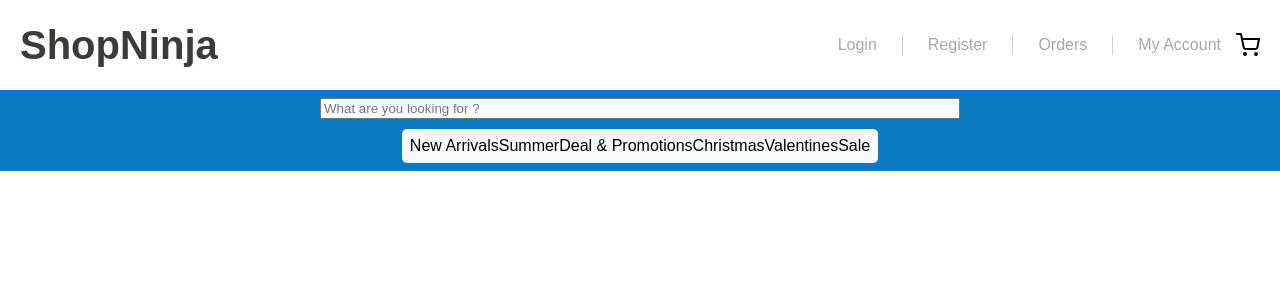
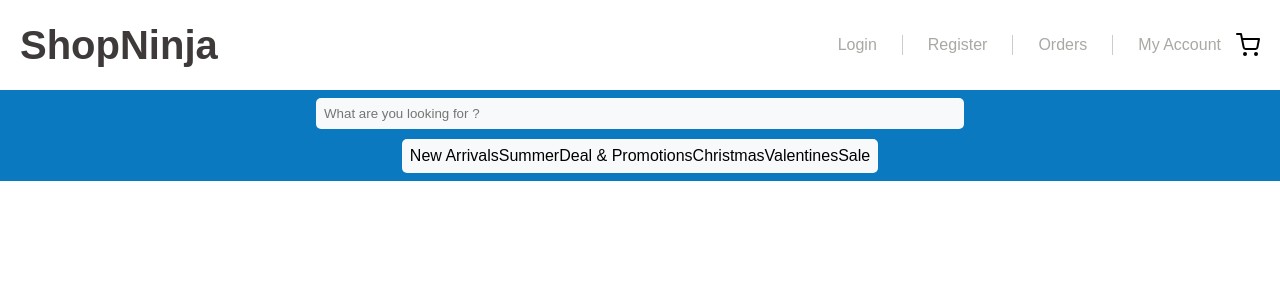
Before and after one commit to Sonickmumba/ShopNinja, a React (Create React App) app in the folder views/: page / in a window 1280 px wide. Shown: the top 300 px of the page. Built offline with nearby package versions, Linux system fonts and the light colour scheme.

Commit message:
Update HomePage.js

```diff
--- a/views/src/features/homePage/HomePage.js
+++ b/views/src/features/homePage/HomePage.js
@@ -36,7 +36,7 @@ const HomePage = () => {
       <div className="search-feature-container">
         <input
           type="text"
-          className="mobile-search-bar"
+          className="search-bar"
           placeholder="What are you looking for ?"
           // value={searchTerm}
           // onChange={handleSearch}
```
